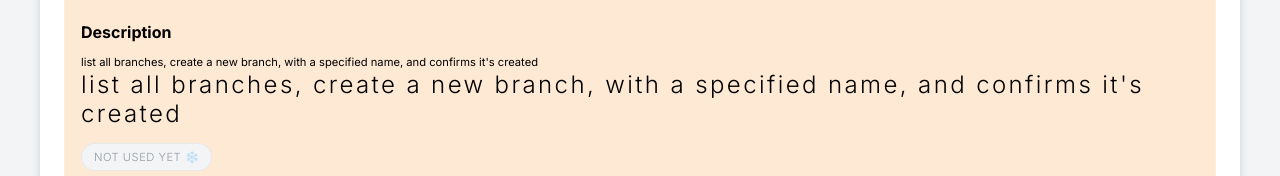
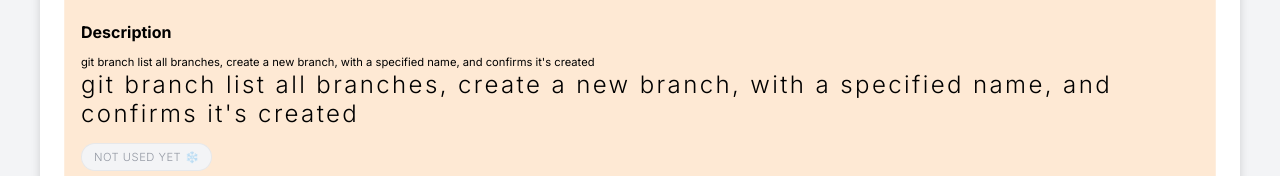
Before and after one commit to erickrod54/git-and-github-workflow, a React (Create React App) app: page / in a window 1280 px wide. Shown: the part 11480-11656 px from the top of the page. Built offline with nearby package versions, Linux system fonts and the light colour scheme.

Commit message:
git-and-github-workflow - version 7.01 - data js - Features: Adding git branch to description

```diff
--- a/src/data.js
+++ b/src/data.js
@@ -1,7 +1,7 @@
-/**git-and-github-workflow  - version 7.00 - data js
+/**git-and-github-workflow  - version 7.01 - data js
  * - Features:
  *
- *     --> Adding 'git remote' to description
+ *     --> Adding 'git branch' to description
  *
  * Note: This component will have later the main menu
  * to each pattern and its explanations and use cases
@@ -105,7 +105,7 @@
       id:14,
       category:'git often use',
       command:'git branch',
-      description:'list all branches, create a new branch, with a specified name, and confirms it\'s created'
+      description:'git branch list all branches, create a new branch, with a specified name, and confirms it\'s created'
   },
   {
       id:15,
```
